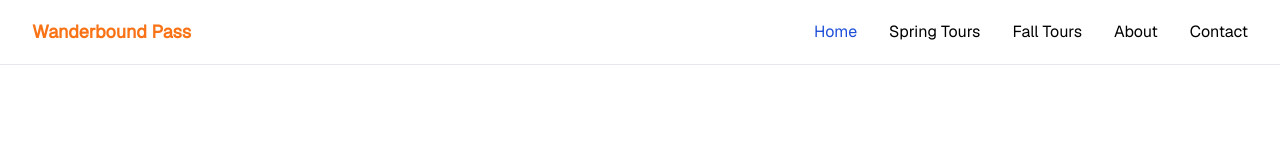
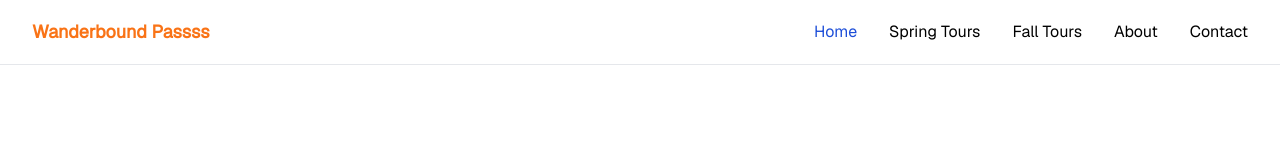
Before and after one commit to nikinov/wanderboundpass, a Next.js app: page / in a window 1280 px wide. Shown: the top 160 px of the page. Built offline with nearby package versions, Linux system fonts and the light colour scheme.

Commit message:
Update Header.tsx

```diff
--- a/src/components/Header.tsx
+++ b/src/components/Header.tsx
@@ -20,7 +20,7 @@ const Header = () => {
       <div className="max-w-7xl mx-auto px-4 sm:px-6 lg:px-8">
         <div className="flex justify-between items-center h-16">
           <Link href="/" className="font-semibold text-lg text-orange-500">
-            Wanderbound Pass
+            Wanderbound Passss
           </Link>
 
           <nav className="hidden md:flex items-center gap-8">
```
